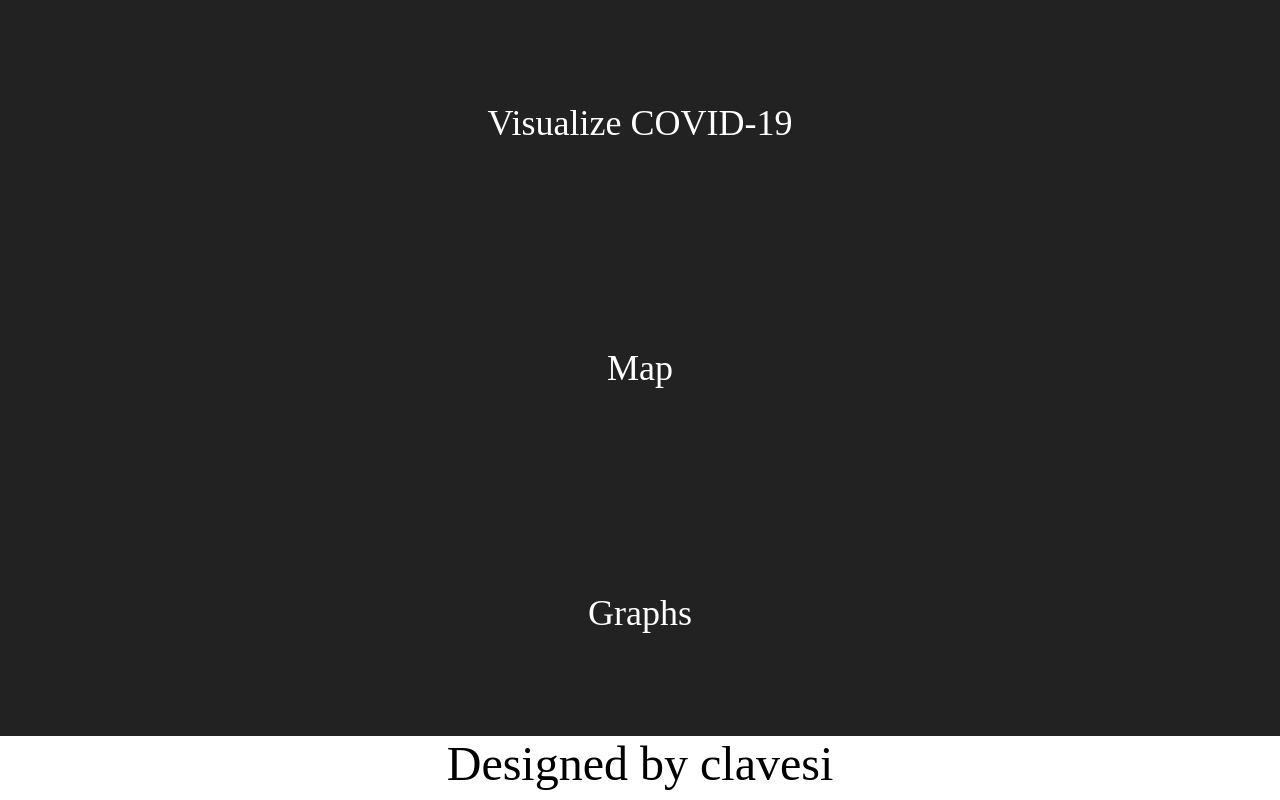
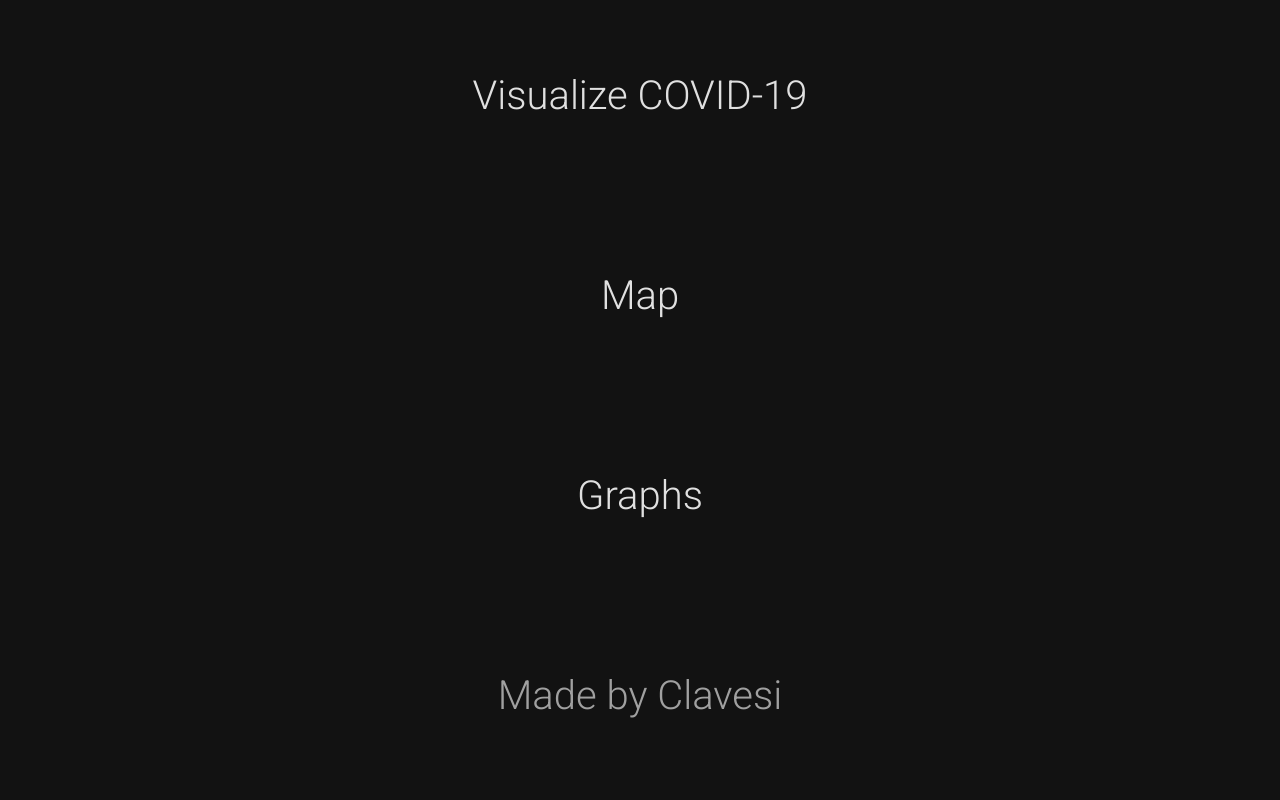
Before and after one commit to clavesi/coronavirus-map, a Flask app: page / in a window 1280 px wide. Run offline with Flask 2, Linux system fonts and the light colour scheme.

Commit message:
✨ Remake homepage with bootstrap

```diff
--- a/static/css/index.css
+++ b/static/css/index.css
@@ -1,37 +1,29 @@
-* {
-    margin: 0;
-    padding: 0;
-    box-sizing: border-box;
+@import url('https://fonts.googleapis.com/css2?family=Poppins:wght@100&family=Roboto:wght@300&display=swap');
+
+.container-fluid {
+    height: 100vh;
 }
 
-nav {
-    height: 92vh;
+.col {
+    height: 100%;
 }
 
-.nav-links {
-    display: flex;
-    list-style: none;
-    width: 100%;
-    height: 100%;
-    background: #222222;
-    justify-content: space-around;
-    align-items: center;
-    flex-direction: column;
+.row {
+    font-family: 'Roboto', sans-serif;
 }
 
-.nav-links li a {
-    color: #fff;
-    text-decoration: none;
-    font-size: 36px;
+.flex-grow-1 {
+    background-color: #121212;
+    color: rgba(255, 255, 255, .87);
 }
 
-footer {
-    height: 8vh;
-    text-align: center;
+.flex-grow-1 a {
+    text-decoration: none;
+    color: rgba(255, 255, 255, .87);
 }
 
-footer a {
-    color: black;
+
+.made-by a {
     text-decoration: none;
-    font-size: 6vh;
+    color: rgba(255, 255, 255, .60);
 }
--- a/templates/index.html
+++ b/templates/index.html
@@ -6,10 +6,12 @@
     <meta name="viewport" content="width=device-width, initial-scale=1.0">
     <title>Homepage</title>
     <link rel="stylesheet" type="text/css" href="{{ url_for('static',filename='css/index.css') }}">
+    <link href="https://cdn.jsdelivr.net/npm/bootstrap@5.1.3/dist/css/bootstrap.min.css" rel="stylesheet"
+        integrity="sha384-1BmE4kWBq78iYhFldvKuhfTAU6auU8tT94WrHftjDbrCEXSU1oBoqyl2QvZ6jIW3" crossorigin="anonymous">
 </head>
 
 <body>
-    <nav>
+    <!-- <nav>
         <ul class="nav-links">
             <li><a href="/">Visualize COVID-19</a></li>
             <li><a href="/map">Map</a></li>
@@ -17,9 +19,29 @@
         </ul>
     </nav>
 
+
     <footer>
         <a href="https://github.com/clavesi/coronavirus-map">Designed by clavesi</a>
-    </footer>
+    </footer> -->
+
+    <div class="container-fluid d-flex flex-column ">
+        <div class="row flex-grow-1 align-content-center">
+            <h1 class="text-center">Visualize COVID-19</h1>
+        </div>
+        <div class="row flex-grow-1 align-content-center">
+            <h1 class="text-center"><a href="/map">Map</a></h1>
+        </div>
+        <div class="row flex-grow-1 align-content-center">
+            <h1 class="text-center"><a href="/graphs">Graphs</a></h1>
+        </div>
+        <div class="row flex-grow-1 align-content-center made-by">
+            <h1 class="text-center"><a href="https://github.com/clavesi/coronavirus-map">Made by Clavesi</a></h1>
+        </div>
+    </div>
+
+    <script src="https://cdn.jsdelivr.net/npm/bootstrap@5.1.3/dist/js/bootstrap.bundle.min.js"
+        integrity="sha384-ka7Sk0Gln4gmtz2MlQnikT1wXgYsOg+OMhuP+IlRH9sENBO0LRn5q+8nbTov4+1p"
+        crossorigin="anonymous"></script>
 </body>
 
 </html>
```
